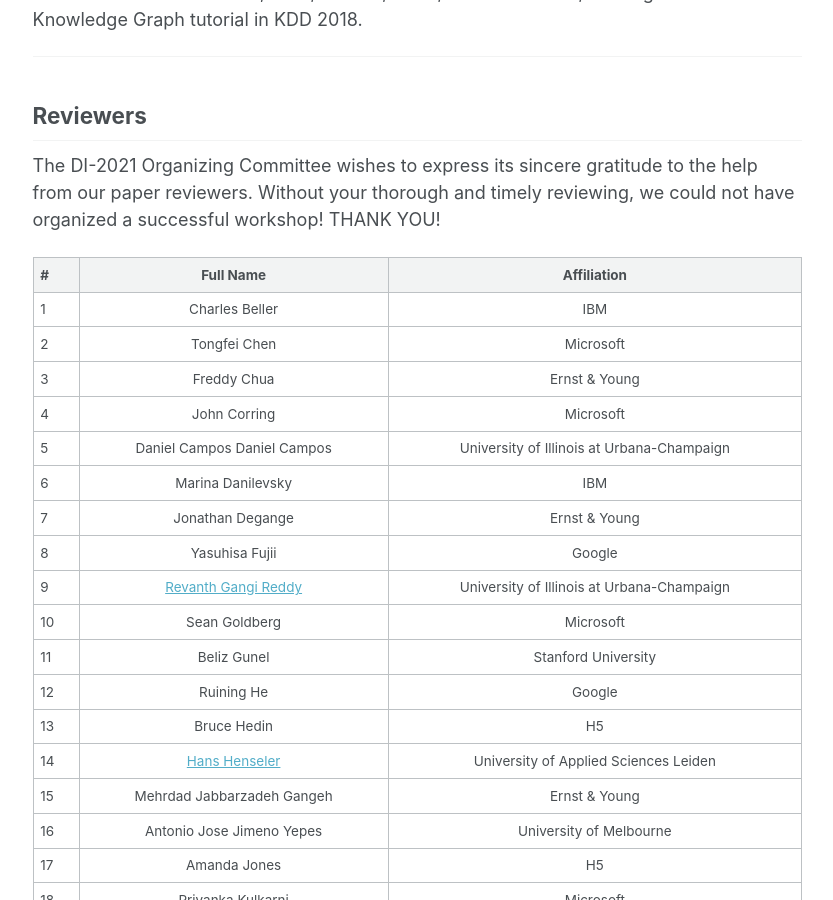
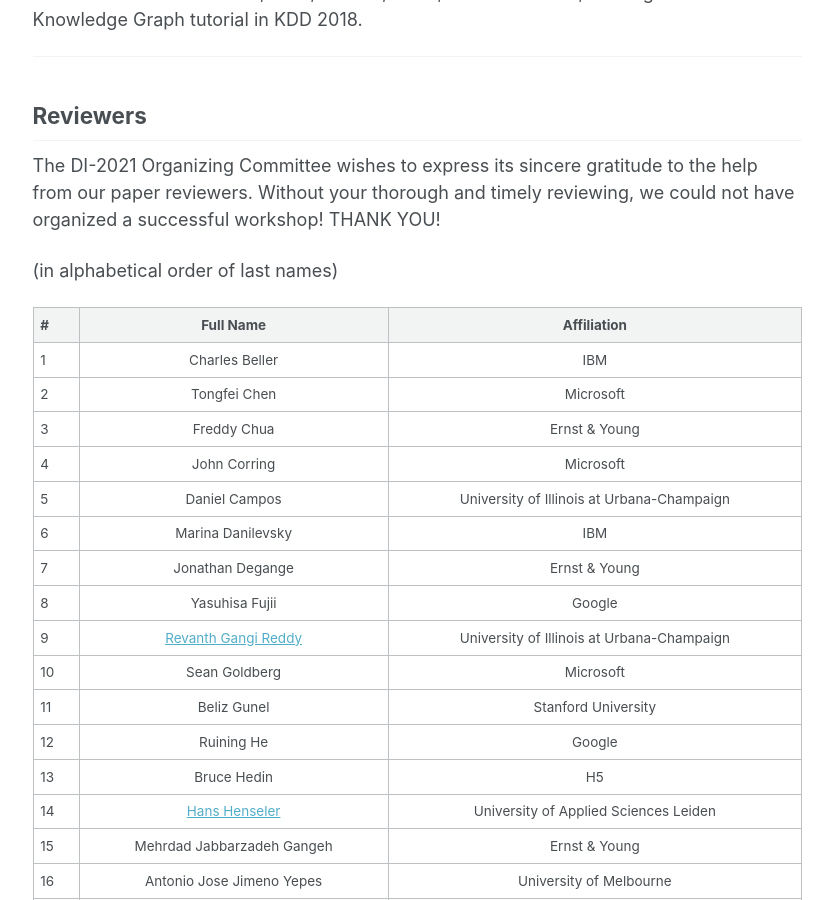
Before and after one commit to document-intelligence/DI-2022, a Jekyll site: the page built from _pages/organization.md, in a window 1280 px wide and 900 px high, scrolled down 2202 px. Shown: the whole window, without its empty margins (249-1082 px from the left). Built offline with Jekyll 4.4.1, drawn with Linux system fonts in a browser that asks for light colours.

Commit message:
Update organization.md

```diff
--- a/_pages/organization.md
+++ b/_pages/organization.md
@@ -100,13 +100,15 @@ KDD 2018.
 
 The DI-2021 Organizing Committee wishes to express its sincere gratitude to the help from our paper reviewers. Without your thorough and timely reviewing, we could not have organized a successful workshop! THANK YOU!
 
+(in alphabetical order of last names)
+
 | # | Full Name | Affiliation |
 |:- |:-:  |:-:  |
 | 1 | Charles Beller | IBM |
 | 2 | Tongfei Chen | Microsoft |
 | 3 | Freddy Chua | Ernst & Young |
 | 4 | John Corring | Microsoft |
-| 5 | Daniel Campos Daniel Campos | University of Illinois at Urbana-Champaign |
+| 5 | Daniel Campos | University of Illinois at Urbana-Champaign |
 | 6 | Marina Danilevsky | IBM |
 | 7 | Jonathan Degange | Ernst & Young |
 | 8 | Yasuhisa Fujii | Google |
```
